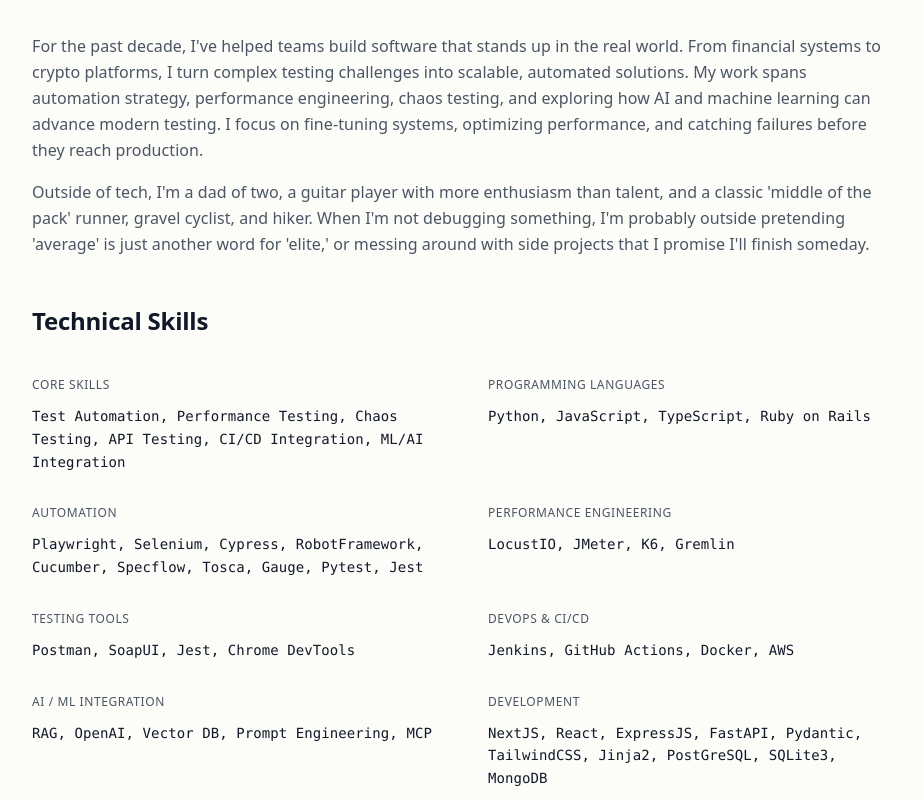
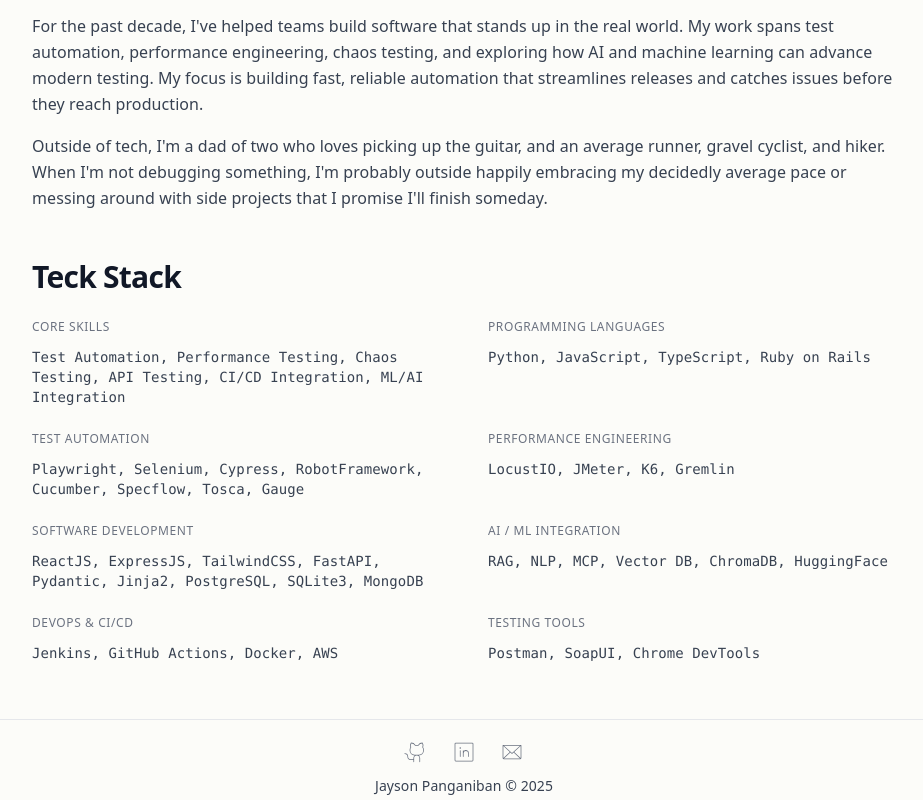
Before and after one commit to jayson-panganiban/portfolio, a Next.js app: page /about in a window 1280 px wide. Shown: the part 200-1000 px from the top of the page, without its empty margins (176-1099 px from the left). Built offline with nearby package versions, Linux system fonts and the light colour scheme.

Commit message:
Touch up here, tweak there

```diff
--- a/src/app/about/page.tsx
+++ b/src/app/about/page.tsx
@@ -10,23 +10,22 @@
 				<div className='mb-10'>
 					<h1 className='mb-6 text-5xl font-bold tracking-tight md:text-6xl '>About me</h1>
 				</div>
-
 				<div className='space-y-12'>
 					<section>
-						<p className='leading-relaxed text-gray-600 dark:text-gray-400'>{resume.workInfo}</p>
-						<p className='mt-4 leading-relaxed text-gray-600 dark:text-gray-400'>
+						<p className='leading-relaxed text-gray-700 dark:text-gray-300'>{resume.workInfo}</p>
+						<p className='mt-4 leading-relaxed text-gray-700 dark:text-gray-300'>
 							{resume.personalInfo}
 						</p>
 					</section>
 					<section>
-						<h2 className='mb-10 text-2xl font-semibold '>Technical Skills</h2>
-						<div className='grid gap-x-12 gap-y-8 md:grid-cols-2'>
+						<h2 className='mb-6 text-3xl font-semibold tracking-tight'>Teck Stack</h2>
+						<div className='grid gap-x-12 gap-y-6 md:grid-cols-2'>
 							{resume.technicalSkills.map(category => (
 								<div key={category.name}>
-									<h3 className='mb-3 text-xs font-medium uppercase tracking-wider text-gray-600 dark:text-primary-light'>
+									<h3 className='mb-3 text-xs font-medium uppercase tracking-wider text-gray-500 dark:text-primary-light'>
 										{category.name}
 									</h3>
-									<p className='font-mono text-sm leading-relaxed text-gray-900 dark:text-gray-400'>
+									<p className='font-mono text-sm text-gray-700 dark:text-gray-300'>
 										{category.skills.join(', ')}
 									</p>
 								</div>
--- a/src/app/globals.css
+++ b/src/app/globals.css
@@ -17,21 +17,9 @@
 		font-display: swap;
 	}
 
-	:root {
-		--background-light: #fcfcf9;
-		--background-dark: #121212;
-		--primary: #d2691e;
-		--primary-light: #e07a3e;
-		--primary-dark: #b85a14;
-		--accent: #cd5c5c;
-		--accent-light: #e9967a;
-		--text-dark: #111827;
-		--text-light: #fcfcf9;
-	}
-
 	body {
-		background-color: var(--background-light);
-		color: var(--text-dark);
+		background-color: #fcfcf9;
+		color: #111827;
 		font-weight: 400;
 		letter-spacing: 0.005em;
 		transition-property: color, background-color;
@@ -39,8 +27,8 @@
 	}
 
 	:root[class~="dark"] body {
-		background-color: var(--background-dark);
-		color: var(--text-light);
+		background-color: #121212;
+		color: #fcfcf9;
 	}
 
 	* {
--- a/src/app/layout.tsx
+++ b/src/app/layout.tsx
@@ -8,7 +8,7 @@
 
 export default function RootLayout({ children }: { children: React.ReactNode }) {
 	return (
-		<html lang='en' suppressHydrationWarning>
+		<html lang='en' suppressHydrationWarning className='scroll-smooth'>
 			<body className='font-sans antialiased'>
 				<ThemeProvider>{children}</ThemeProvider>
 			</body>
--- a/src/app/projects/page.tsx
+++ b/src/app/projects/page.tsx
@@ -34,7 +34,7 @@
 									{project.technologies.join(' · ')}
 								</p>
 							)}
-							<p className='leading-relaxed text-gray-600 dark:text-gray-400'>
+							<p className='leading-relaxed text-gray-700 dark:text-gray-300'>
 								{project.description}
 							</p>
 						</article>
--- a/src/app/resume/page.tsx
+++ b/src/app/resume/page.tsx
@@ -19,8 +19,7 @@
 						</a>
 					</div>
 				</div>
-
-				<div className='space-y-12'>
+				<div className='space-y-10'>
 					{resume.workHistory.map(job => (
 						<article key={job.company + job.period} className='grid gap-3 md:grid-cols-[200px_1fr]'>
 							<div className='space-y-1'>
@@ -33,8 +32,8 @@
 								)}
 							</div>
 							<div>
-								<h3 className='mb-3 text-xl font-semibold tracking-tight'>{job.title}</h3>
-								<p className='leading-relaxed text-gray-600 dark:text-gray-400'>
+								<h3 className='mb-2 text-xl font-semibold tracking-tight'>{job.title}</h3>
+								<p className='leading-relaxed text-gray-700 dark:text-gray-300'>
 									{job.description}
 								</p>
 							</div>
--- a/src/components/Footer.tsx
+++ b/src/components/Footer.tsx
@@ -1,14 +1,19 @@
+'use client'
+
+import { usePathname } from 'next/navigation'
 import { resume } from '@/data/resume'
 import { SocialLinks } from './SocialLinks'
 
 export function Footer() {
 	const currentYear = new Date().getFullYear()
+	const pathname = usePathname()
+	const isHomePage = pathname === '/'
 
 	return (
-		<footer className='mt-16 border-t border-gray-200 py-8 dark:border-gray-800'>
-			<div className='container mx-auto flex max-w-4xl flex-col items-center gap-6 px-4'>
-				<SocialLinks size={24} weight='thin' />
-				<p className='text-sm text-gray-600 dark:text-gray-400'>
+		<footer className='mt-10 border-t border-gray-200 py-5 dark:border-gray-800'>
+			<div className='container mx-auto flex max-w-4xl flex-col items-center gap-3 px-2'>
+				{!isHomePage && <SocialLinks size={24} weight='thin' />}
+				<p className='text-sm text-gray-700 dark:text-gray-300'>
 					{resume.name} © {currentYear}
 				</p>
 			</div>
--- /dev/null
+++ b/src/components/Header.tsx
@@ -0,0 +1,19 @@
+'use client'
+
+import { usePathname } from 'next/navigation'
+import { BackButton } from './BackButton'
+import { ThemeToggle } from './ThemeToggle'
+
+export function Header() {
+	const pathname = usePathname()
+	const isHomePage = pathname === '/'
+
+	return (
+		<header className='sticky top-0 z-50 border-b border-gray-200 bg-background-light/80 backdrop-blur dark:border-gray-800 dark:bg-background-dark/80'>
+			<div className='mx-auto flex h-16 max-w-4xl items-center justify-between px-4'>
+				{!isHomePage ? <BackButton /> : <div className='w-10' />}
+				<ThemeToggle />
+			</div>
+		</header>
+	)
+}
--- a/src/components/Navigation.tsx
+++ b/src/components/Navigation.tsx
@@ -14,7 +14,7 @@
 					<Link
 						key={link.name}
 						href={link.href}
-						className='font-medium text-primary transition-colors hover:text-primary-dark dark:text-primary-light dark:hover:text-accent-light'
+						className='font-medium text-gray-900 transition-colors hover:text-primary-dark dark:text-primary-light dark:hover:text-accent-light'
 					>
 						{link.name}
 					</Link>
--- a/src/components/PageLayout.tsx
+++ b/src/components/PageLayout.tsx
@@ -1,23 +1,11 @@
-'use client'
-
-import { usePathname } from 'next/navigation'
-import { BackButton } from './BackButton'
 import { Footer } from './Footer'
-import { ThemeToggle } from './ThemeToggle'
+import { Header } from './Header'
 
 export function PageLayout({ children }: { children: React.ReactNode }) {
-	const pathname = usePathname()
-	const showBackButton = pathname !== '/'
-
 	return (
-		<div className='min-h-screen pt-4 md:pt-8'>
-			<header className='sticky top-4 md:top-8 z-50 border-b border-transparent backdrop-blur-sm dark:border-gray-800'>
-				<div className='mx-auto flex h-16 max-w-4xl items-center justify-between px-4'>
-					{showBackButton ? <BackButton /> : <div className='w-10' />}
-					<ThemeToggle />
-				</div>
-			</header>
-			<main className='mt-5'>{children}</main>
+		<div className='min-h-screen'>
+			<Header />
+			<main className='pt-4 md:pt-8'>{children}</main>
 			<Footer />
 		</div>
 	)
--- a/src/data/projects.ts
+++ b/src/data/projects.ts
@@ -37,7 +37,7 @@
 		title: 'FAQ Mate',
 		description:
 			'A RAG (Retrieval-Augmented Generation) chatbot designed to answer frequently asked questions about car insurance in Australia.',
-		technologies: ['FastAPI', 'Python', 'OpenAI', 'ChromaDB', 'Gradio'],
+		technologies: ['Python', 'FastAPI', 'OpenAI', 'ChromaDB', 'Gradio', 'HuggingFace'],
 		link: 'https://huggingface.co/spaces/jaysoncp/FAQ-Mate',
 	},
 	{
@@ -45,7 +45,7 @@
 		title: 'Reprase CLI',
 		description:
 			'A simple command-line tool that leverages OpenAI to help users rephrase sentences or paragraphs in different tones and styles.',
-		technologies: ['Python', 'OpenAI', 'ChromaDB', 'NLP'],
+		technologies: ['Python', 'OpenAI', 'NLP', 'Filipino'],
 		link: 'https://pypi.org/project/rephrase/',
 	},
 ]
--- a/src/data/resume.ts
+++ b/src/data/resume.ts
@@ -40,13 +40,13 @@
 
 export const resume: ResumeData = {
 	name: 'Jayson Panganiban',
-	title: 'QA Engineer | Automation | Performance | AI/ML',
+	title: 'SDET | Automation | Performance',
 	location: 'Melbourne, Australia',
 	email: 'jsoncp@proton.me',
 	workInfo:
-		"For the past decade, I've helped teams build software that stands up in the real world. From financial systems to crypto platforms, I turn complex testing challenges into scalable, automated solutions. My work spans automation strategy, performance engineering, chaos testing, and exploring how AI and machine learning can advance modern testing. I focus on fine-tuning systems, optimizing performance, and catching failures before they reach production.",
+		"For the past decade, I've helped teams build software that stands up in the real world. My work spans test automation, performance engineering, chaos testing, and exploring how AI and machine learning can advance modern testing. My focus is building fast, reliable automation that streamlines releases and catches issues before they reach production.",
 	personalInfo:
-		"Outside of tech, I'm a dad of two, a guitar player with more enthusiasm than talent, and a classic 'middle of the pack' runner, gravel cyclist, and hiker. When I'm not debugging something, I'm probably outside pretending 'average' is just another word for 'elite,' or messing around with side projects that I promise I'll finish someday.",
+		"Outside of tech, I'm a dad of two who loves picking up the guitar, and an average runner, gravel cyclist, and hiker. When I'm not debugging something, I'm probably outside happily embracing my decidedly average pace or messing around with side projects that I promise I'll finish someday.",
 	workHistory: [
 		{
 			title: 'Senior Consultant - Test Analyst',
@@ -107,7 +107,7 @@
 			skills: ['Python', 'JavaScript', 'TypeScript', 'Ruby on Rails'],
 		},
 		{
-			name: 'Automation',
+			name: 'Test Automation',
 			skills: [
 				'Playwright',
 				'Selenium',
@@ -117,8 +117,6 @@
 				'Specflow',
 				'Tosca',
 				'Gauge',
-				'Pytest',
-				'Jest',
 			],
 		},
 		{
@@ -126,31 +124,31 @@
 			skills: ['LocustIO', 'JMeter', 'K6', 'Gremlin'],
 		},
 		{
-			name: 'Testing Tools',
-			skills: ['Postman', 'SoapUI', 'Jest', 'Chrome DevTools'],
+			name: 'Software Development',
+			skills: [
+				'ReactJS',
+				'ExpressJS',
+				'TailwindCSS',
+				'FastAPI',
+				'Pydantic',
+				'Jinja2',
+				'PostgreSQL',
+				'SQLite3',
+				'MongoDB',
+			],
+		},
+		{
+			name: 'AI / ML Integration',
+			skills: ['RAG', 'NLP', 'MCP', 'Vector DB', 'ChromaDB', 'HuggingFace'],
 		},
 		{
 			name: 'DevOps & CI/CD',
 			skills: ['Jenkins', 'GitHub Actions', 'Docker', 'AWS'],
 		},
+
 		{
-			name: 'AI / ML Integration',
-			skills: ['RAG', 'OpenAI', 'Vector DB', 'Prompt Engineering', 'MCP'],
-		},
-		{
-			name: 'Development',
-			skills: [
-				'NextJS',
-				'React',
-				'ExpressJS',
-				'FastAPI',
-				'Pydantic',
-				'TailwindCSS',
-				'Jinja2',
-				'PostGreSQL',
-				'SQLite3',
-				'MongoDB',
-			],
+			name: 'Testing Tools',
+			skills: ['Postman', 'SoapUI', 'Chrome DevTools'],
 		},
 	],
 
```
Also changed, not shown: src/components/Hero.tsx (+3 -23 lines).
